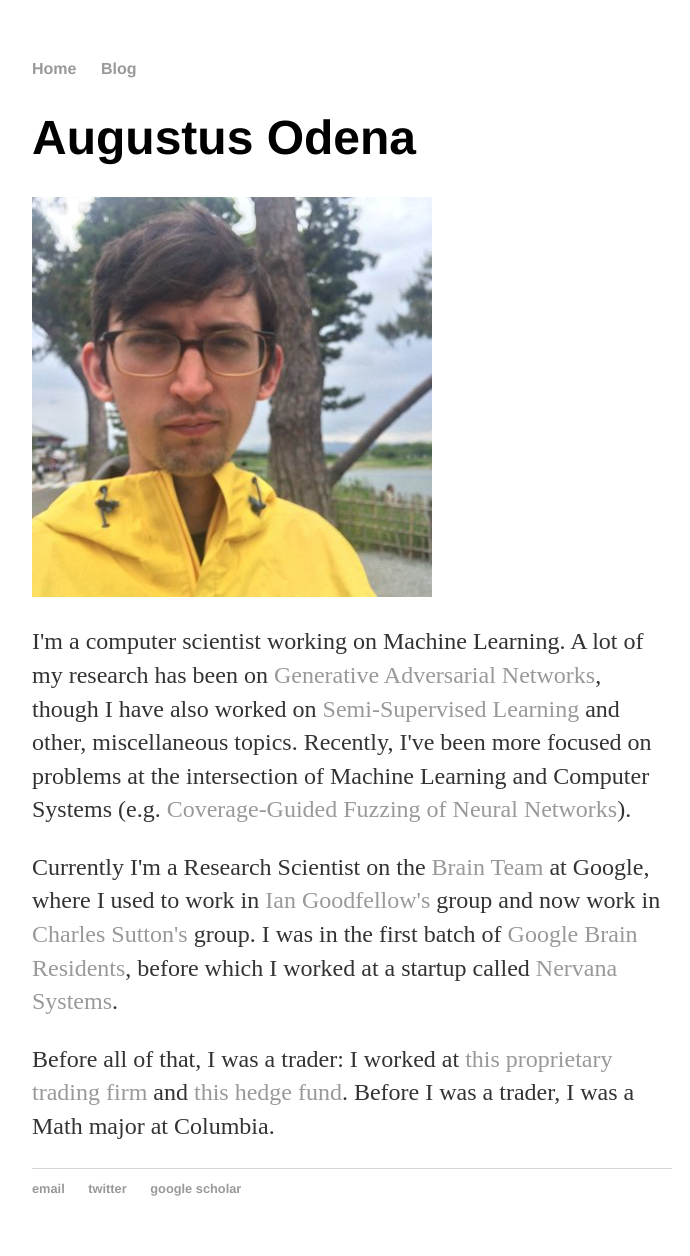
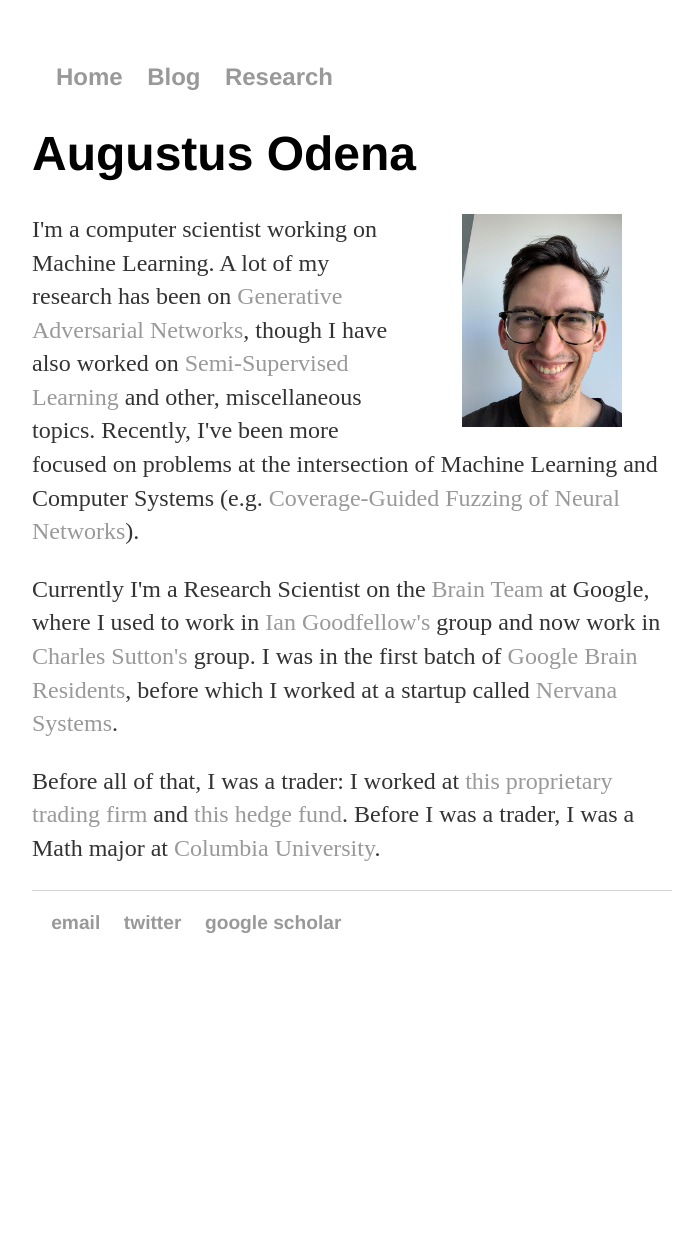
Before and after one commit to augustusodena/augustusodena.github.io, a Jekyll site: the page built from index.html, in a window 1280 px wide. Shown: the whole page, without its empty margins (288-978 px from the left). Built offline with Jekyll 4.4.1, drawn with Linux system fonts in a browser that asks for light colours; after the commit the page ends 997 px from its top, so only the background shows below that.

Commit message:
Change pic. Add research page.

```diff
--- a/_layouts/default.html
+++ b/_layouts/default.html
@@ -10,6 +10,7 @@
 	    		<ul>
 	        		<li><a href="/">Home</a></li>
 	        		<li><a href="/blog">Blog</a></li>
+	        		<li><a href="/research">Research</a></li>
 	    		</ul>
 			</nav>
 			<div class="container">
--- a/css/main.css
+++ b/css/main.css
@@ -23,6 +23,10 @@
     font-size: 3em;
     font-family:'Helvetica', 'Arial', 'Sans-Serif';
 }
+h2 {
+    font-size: 2em;
+    font-family:'Helvetica', 'Arial', 'Sans-Serif';
+}
 p {
     font-size: 1.5em;
     line-height: 1.4em;
@@ -41,3 +45,15 @@
 ul.posts li {
     list-style: none;
 }
+
+ul {
+  list-style-type: none;
+  margin: 1.5em;
+  padding: 0;
+}
+
+ul li{
+    font-size: 1.5em;
+    line-height: 1.4em;
+    color: #333;
+}
--- a/index.html
+++ b/index.html
@@ -4,7 +4,8 @@
 ---
 <div class="blurb">
 	<h1>Augustus Odena</h1>
-	<img src="assets/augustus.jpg" class="inline"/>
+	<img src="assets/headshot.jpg" class="inline" width="25%" height="25%" align="right"
+       hspace="50" vspace="1"/>
 	<p>
     I'm a computer scientist working on Machine Learning.
     A lot of my research has been on
@@ -24,6 +25,8 @@
   </p>
 	<p>
     Before all of that, I was a trader: I worked at <a href="https://fiverings.com/">this proprietary trading firm</a>
-    and <a href="https://www.mlp.com/home/">this hedge fund</a>. Before I was a trader, I was a Math major at Columbia.
+    and <a href="https://www.mlp.com/home/">this hedge fund</a>.
+    Before I was a trader, I was a Math major at
+    <a href="https://www.columbia.edu/">Columbia University</a>.
   </p>
 </div><!-- /.blurb -->
```
Also changed, not shown: research/index.html (added, +67 -0 lines), README.md, assets/headshot.jpg (added).
